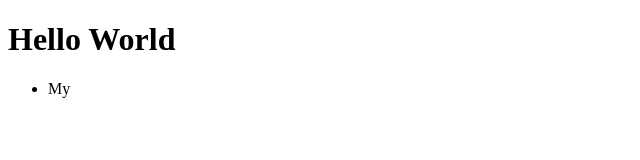
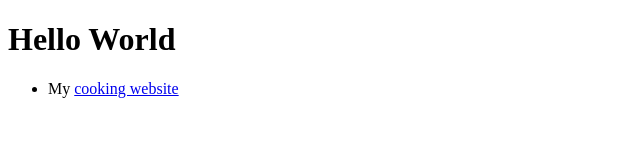
Before and after one commit to rrrrafael/rrrrafael.github.io, a plain HTML site: page index.html in a window 1280 px wide. Shown: the whole page, without its empty margins (0-640 px from the left). Drawn offline with Linux system fonts and the light colour scheme.

Commit message:
Fix anchor element

```diff
--- a/index.html
+++ b/index.html
@@ -10,7 +10,7 @@
     <h1>Hello World</h1>
     <ul>
       <li>My
-        <a href="https://rrrrafael.github.io/cooking/"cooking website</a></li>
+        <a href="https://rrrrafael.github.io/cooking/">cooking website</a></li>
     </ul>
   </body>
 </html>
```
